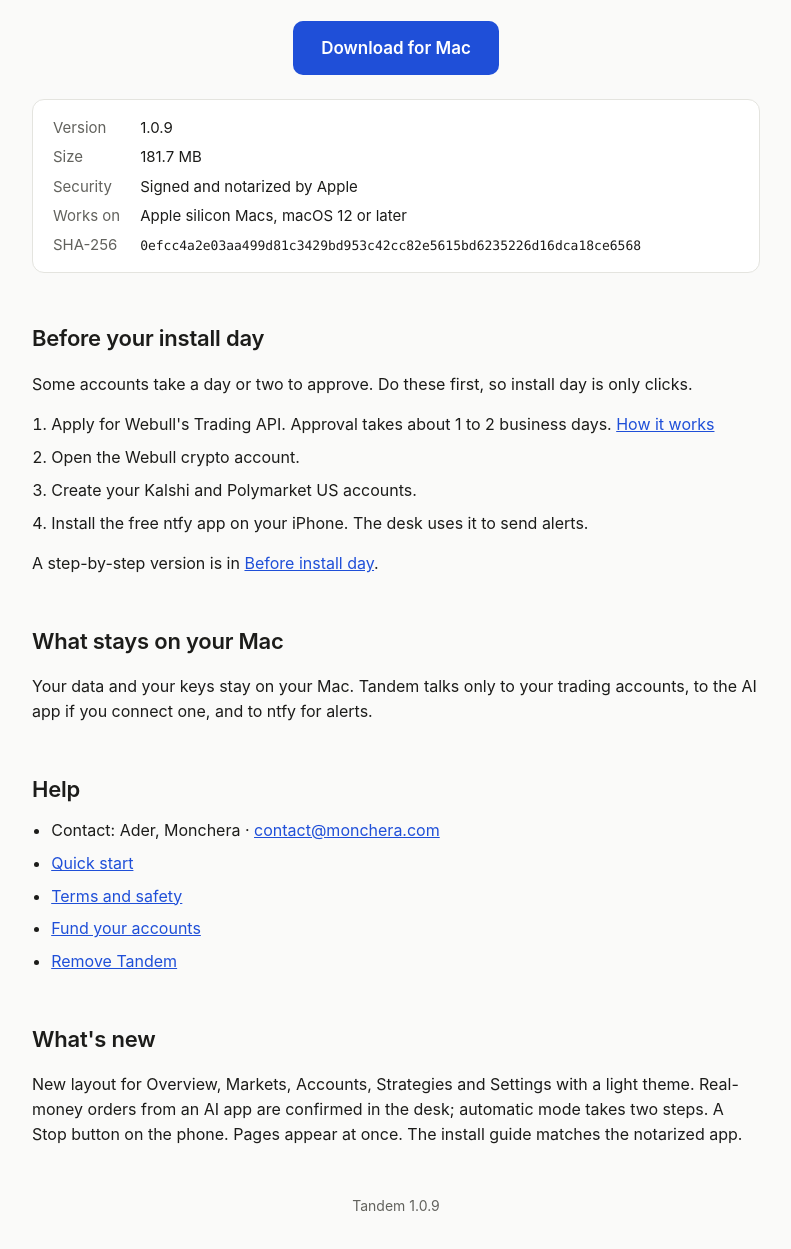
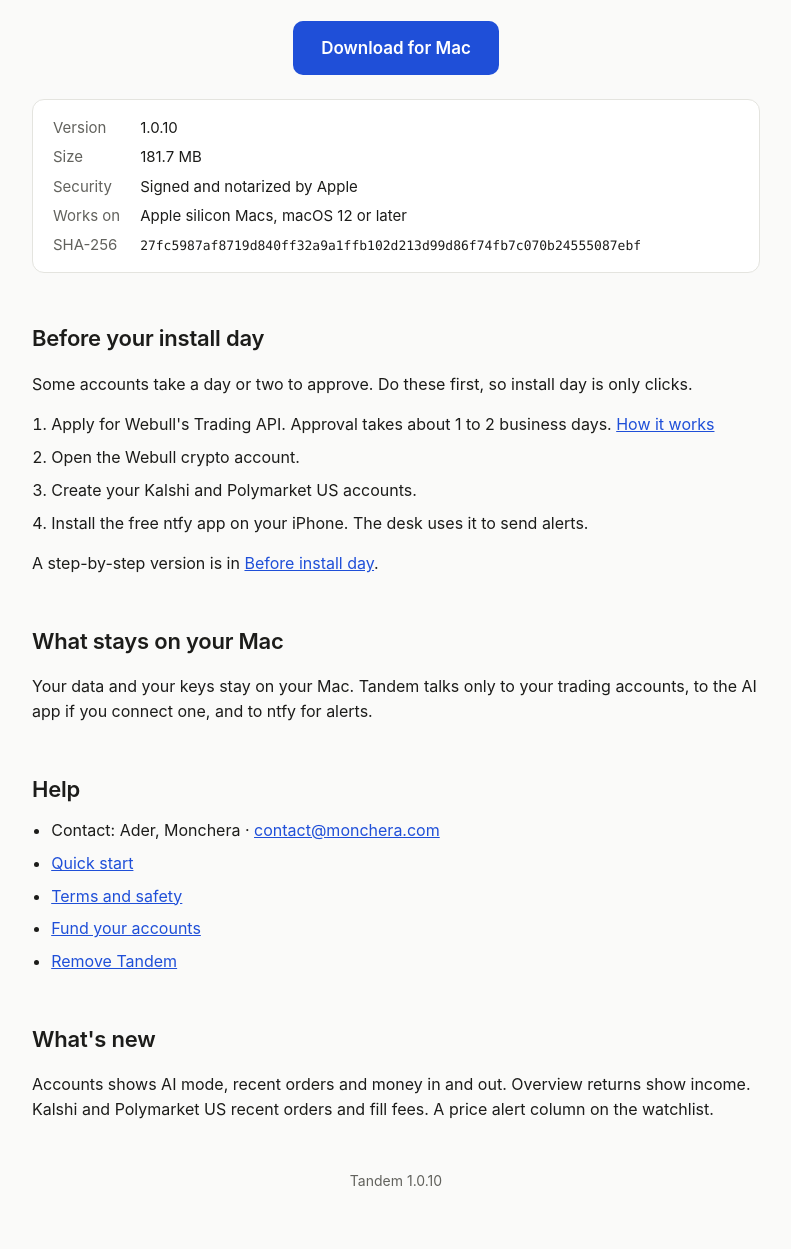
Before and after one commit to adersouza/tandem-releases, a plain HTML site: page index.html in a window 1280 px wide. Shown: the part 741-1990 px from the top of the page, without its empty margins (244-1035 px from the left). Drawn offline with Linux system fonts and the light colour scheme.

Commit message:
Tandem 1.0.10

```diff
--- a/index.html
+++ b/index.html
@@ -55,14 +55,14 @@ footer { margin-top: 48px; color: var(--muted); font-size: 14px; text-align: cen
 
   <img class="shot" src="overview.png" alt="The Tandem Overview on day 3 of the practice week: value, positions, routines, return and this week">
 
-  <div class="cta"><a class="button" href="https://github.com/adersouza/tandem-releases/releases/download/v1.0.9/Tandem-1.0.9.dmg">Download for Mac</a></div>
+  <div class="cta"><a class="button" href="https://github.com/adersouza/tandem-releases/releases/download/v1.0.10/Tandem-1.0.10.dmg">Download for Mac</a></div>
 
   <dl class="facts">
-    <dt>Version</dt><dd>1.0.9</dd>
+    <dt>Version</dt><dd>1.0.10</dd>
     <dt>Size</dt><dd>181.7 MB</dd>
     <dt>Security</dt><dd>Signed and notarized by Apple</dd>
     <dt>Works on</dt><dd>Apple silicon Macs, macOS 12 or later</dd>
-    <dt>SHA-256</dt><dd><code>0efcc4a2e03aa499d81c3429bd953c42cc82e5615bd6235226d16dca18ce6568</code></dd>
+    <dt>SHA-256</dt><dd><code>27fc5987af8719d840ff32a9a1ffb102d213d99d86f74fb7c070b24555087ebf</code></dd>
   </dl>
 
   <section id="before">
@@ -95,10 +95,10 @@ footer { margin-top: 48px; color: var(--muted); font-size: 14px; text-align: cen
 
   <section id="new">
     <h2>What's new</h2>
-    <p class="notes">New layout for Overview, Markets, Accounts, Strategies and Settings with a light theme. Real-money orders from an AI app are confirmed in the desk; automatic mode takes two steps. A Stop button on the phone. Pages appear at once. The install guide matches the notarized app.</p>
+    <p class="notes">Accounts shows AI mode, recent orders and money in and out. Overview returns show income. Kalshi and Polymarket US recent orders and fill fees. A price alert column on the watchlist.</p>
   </section>
 
-  <footer>Tandem 1.0.9</footer>
+  <footer>Tandem 1.0.10</footer>
 </main>
 </body>
 </html>
```
Also changed, not shown: appcast.xml (+9 -0 lines), 1 other file.
